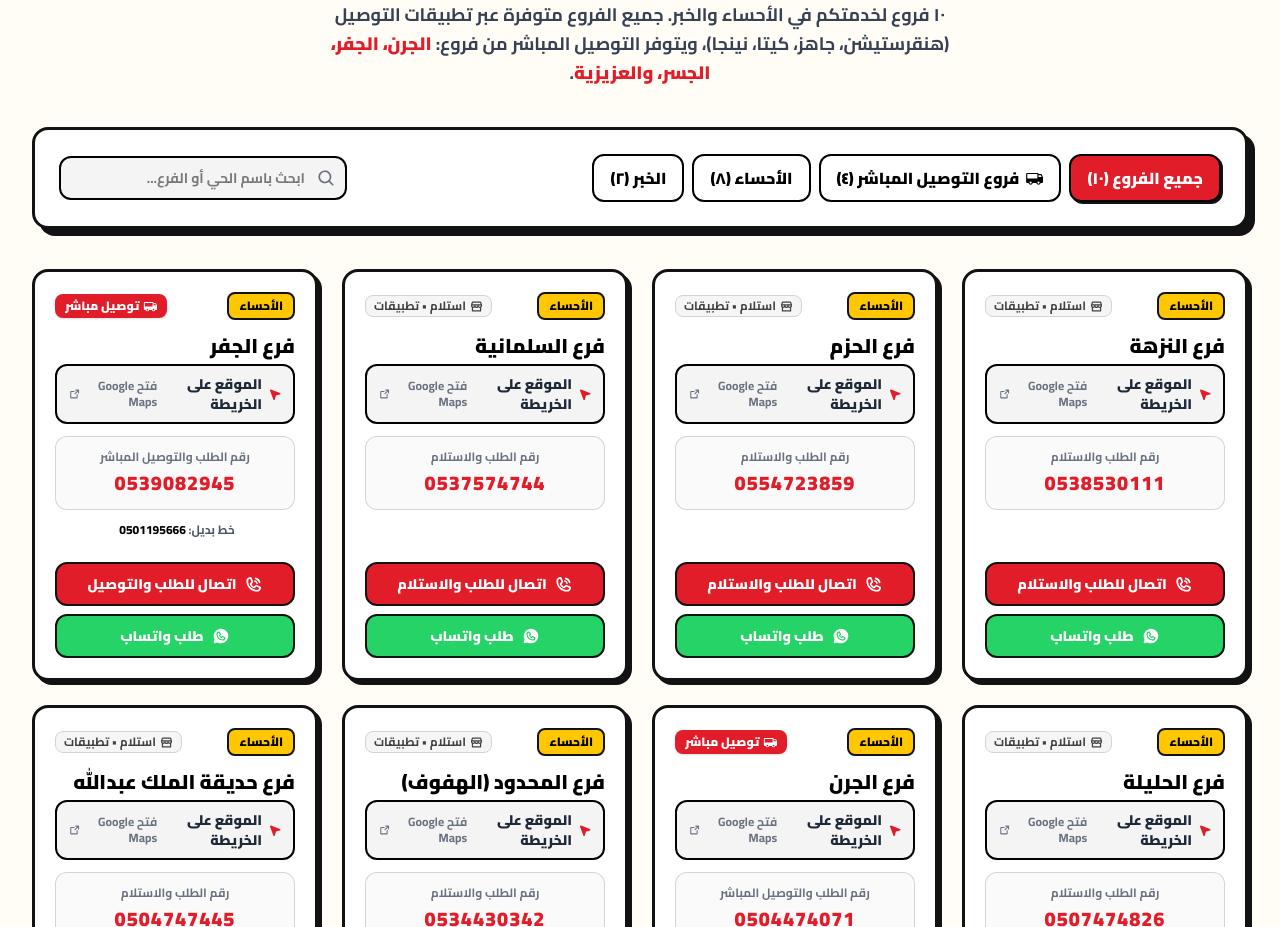
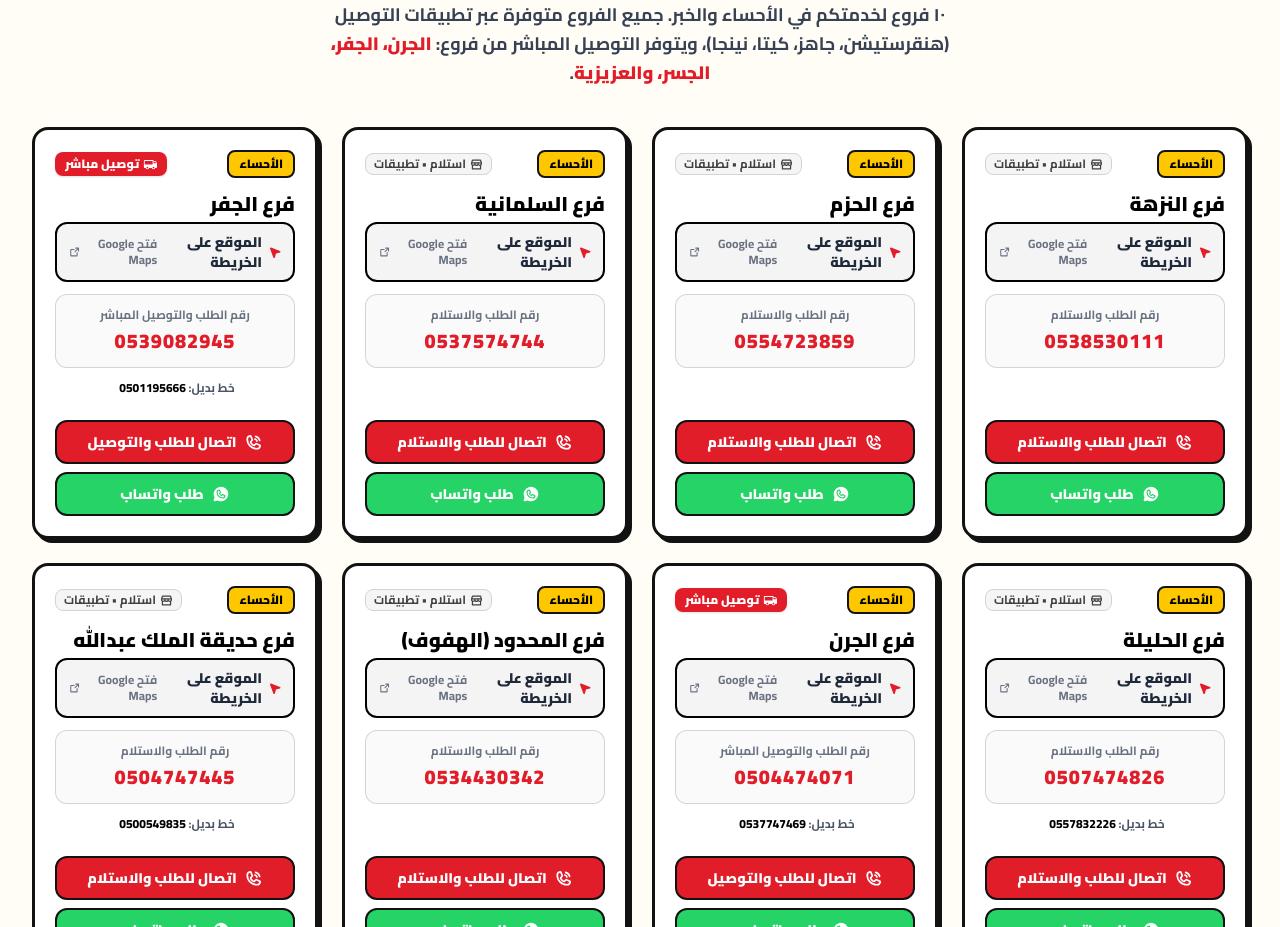
Before and after one commit to sharooz007/FekeFak, a Next.js app: page / in a window 1280 px wide. Shown: the part 4446-5373 px from the top of the page. Built offline with nearby package versions, Linux system fonts and the light colour scheme.

Commit message:
refactor: remove branch filter bar and display all 10 branches directly

```diff
--- a/components/BranchLocator.tsx
+++ b/components/BranchLocator.tsx
@@ -1,12 +1,11 @@
 'use client';
 
-import React, { useState, useMemo } from 'react';
-import { BRANCHES, Branch } from '../data/branches';
+import React from 'react';
+import { BRANCHES } from '../data/branches';
 import {
   MapPin,
   PhoneCall,
   WhatsappLogo,
-  MagnifyingGlass,
   ArrowSquareOut,
   Building,
   NavigationArrow,
@@ -15,32 +14,6 @@ import {
 } from '@phosphor-icons/react';
 
 export default function BranchLocator() {
-  const [activeCity, setActiveCity] = useState<'all' | 'direct' | 'ahsa' | 'khobar'>('all');
-  const [searchBranch, setSearchBranch] = useState<string>('');
-
-  const filteredBranches = useMemo(() => {
-    return BRANCHES.filter((branch) => {
-      if (activeCity === 'direct' && !branch.hasDirectDelivery) {
-        return false;
-      }
-      if (activeCity === 'ahsa' && branch.cityKey !== 'ahsa') {
-        return false;
-      }
-      if (activeCity === 'khobar' && branch.cityKey !== 'khobar') {
-        return false;
-      }
-      if (searchBranch.trim() !== '') {
-        const query = searchBranch.toLowerCase().trim();
-        return (
-          branch.name.toLowerCase().includes(query) ||
-          branch.city.toLowerCase().includes(query) ||
-          branch.phone.includes(query) ||
-          (branch.address && branch.address.toLowerCase().includes(query))
-        );
-      }
-      return true;
-    });
-  }, [activeCity, searchBranch]);
 
   const formatWhatsAppUrl = (phone: string, branchName: string) => {
     const cleanNumber = phone.replace(/^0/, '966').replace(/\s+/g, '');
@@ -71,84 +44,11 @@ export default function BranchLocator() {
           </p>
         </div>
 
-        {/* Filter Controls (City Tabs + Search) */}
-        <div className="bg-white p-4 sm:p-6 rounded-2xl neo-border neo-shadow-lg mb-10 space-y-4">
-          <div className="flex flex-col lg:flex-row items-center justify-between gap-4">
 
-            {/* Filter Tabs */}
-            <div className="flex flex-wrap items-center gap-2 w-full lg:w-auto">
-              <button
-                type="button"
-                onClick={() => setActiveCity('all')}
-                className={`neo-btn px-4 py-2.5 rounded-xl text-sm sm:text-base font-black border-2 border-black ${
-                  activeCity === 'all'
-                    ? 'bg-[#e11d2a] text-white neo-shadow-sm'
-                    : 'bg-white text-black hover:bg-[#ffc700]'
-                }`}
-              >
-                جميع الفروع (١٠)
-              </button>
-
-              <button
-                type="button"
-                onClick={() => setActiveCity('direct')}
-                className={`neo-btn px-4 py-2.5 rounded-xl text-sm sm:text-base font-black border-2 border-black flex items-center gap-1.5 ${
-                  activeCity === 'direct'
-                    ? 'bg-[#25D366] text-white neo-shadow-sm'
-                    : 'bg-white text-black hover:bg-[#ffc700]'
-                }`}
-              >
-                <Truck size={18} weight="fill" />
-                <span>فروع التوصيل المباشر (٤)</span>
-              </button>
-
-              <button
-                type="button"
-                onClick={() => setActiveCity('ahsa')}
-                className={`neo-btn px-4 py-2.5 rounded-xl text-sm sm:text-base font-black border-2 border-black ${
-                  activeCity === 'ahsa'
-                    ? 'bg-[#e11d2a] text-white neo-shadow-sm'
-                    : 'bg-white text-black hover:bg-[#ffc700]'
-                }`}
-              >
-                الأحساء (٨)
-              </button>
-
-              <button
-                type="button"
-                onClick={() => setActiveCity('khobar')}
-                className={`neo-btn px-4 py-2.5 rounded-xl text-sm sm:text-base font-black border-2 border-black ${
-                  activeCity === 'khobar'
-                    ? 'bg-[#e11d2a] text-white neo-shadow-sm'
-                    : 'bg-white text-black hover:bg-[#ffc700]'
-                }`}
-              >
-                الخبر (٢)
-              </button>
-            </div>
-
-            {/* Search Input */}
-            <div className="relative w-full lg:w-72">
-              <input
-                type="text"
-                placeholder="ابحث باسم الحي أو الفرع..."
-                value={searchBranch}
-                onChange={(e) => setSearchBranch(e.target.value)}
-                className="w-full bg-[#f4f4f5] border-2 border-black rounded-xl py-2.5 pr-10 pl-3 text-black font-bold text-sm focus:outline-none focus:ring-2 focus:ring-[#e11d2a]"
-              />
-              <MagnifyingGlass
-                size={18}
-                weight="bold"
-                className="absolute top-1/2 -translate-y-1/2 right-3 text-gray-500 pointer-events-none"
-              />
-            </div>
-
-          </div>
-        </div>
 
         {/* Branches Grid */}
         <div className="grid grid-cols-1 sm:grid-cols-2 lg:grid-cols-3 xl:grid-cols-4 gap-6">
-          {filteredBranches.map((branch) => (
+          {BRANCHES.map((branch) => (
             <div
               key={branch.id}
               className={`bg-white rounded-2xl neo-border neo-shadow p-5 flex flex-col justify-between hover:-translate-y-1 transition-all duration-200 group ${
```
Also changed, not shown: 1 other file (tests, documents, lock files or other folders).
